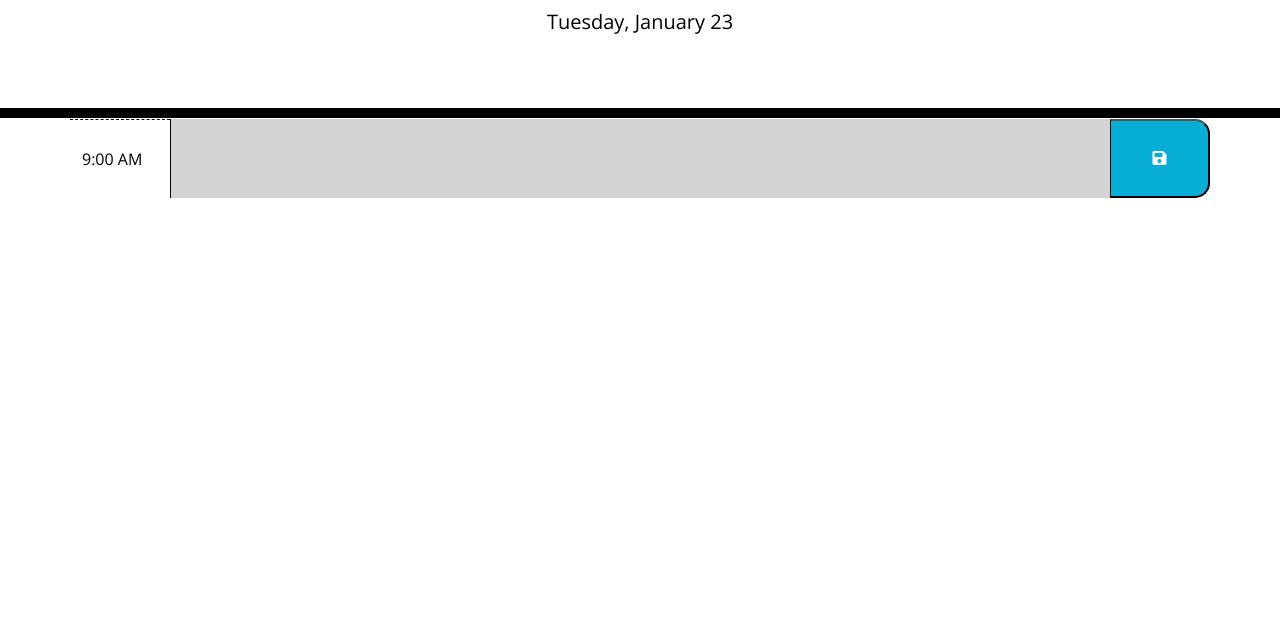
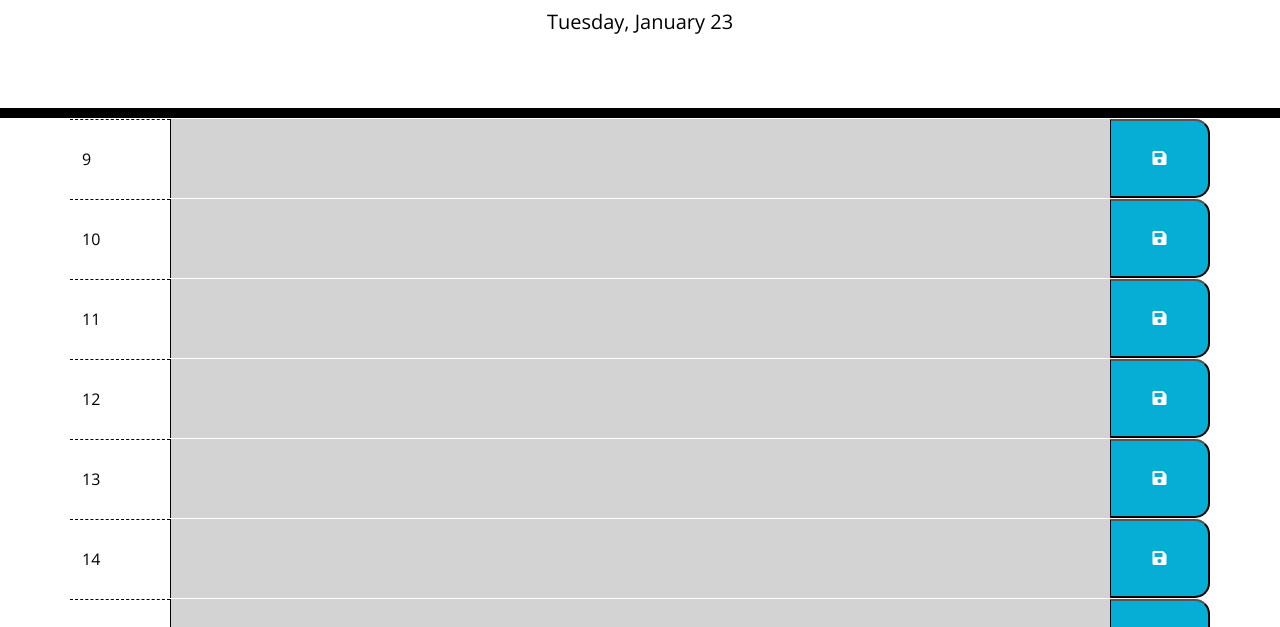
Before and after one commit to Volodymyr-Shtyka/calendarify, a plain HTML site: page index.html in a window 1280 px wide. Shown: the part 169-796 px from the top of the page. Drawn offline with nearby package versions, Linux system fonts and the light colour scheme.

Commit message:
dynamically generate timeblocks for the workday

```diff
--- a/assets/js/script.js
+++ b/assets/js/script.js
@@ -2,4 +2,29 @@ $(document).ready(function () {
     // Display the current day in the header
     $("#currentDay").text(dayjs().format("dddd, MMMM D"));
 
+    // Dynamically generate timeblocks for the workday
+    function generateTimeblocks() {
+        var timeblocksList = $(".timeblocks-list");
+        var timeStart = 9;
+        var timeEnd = 17;
+
+        for (var hour = timeStart; hour <= timeEnd; hour++) {
+            // Create a new time block element
+            var timeblock = $("<div>").addClass("row align-content-center time-block past");
+
+            // Create elements for hour, textarea, and save button
+            var hourDiv = $("<div>").addClass("col hour").text(hour);
+            var textArea = $("<textarea>").addClass("col description").attr("id", `description-${hour}`);
+            var saveBtn = $("<button>").addClass("col saveBtn").html('<i class="fas fa-save"></i>');
+
+            // Append elements to the time block
+            timeblock.append(hourDiv, textArea, saveBtn);
+
+            // Append the time block to the container
+            timeblocksList.append(timeblock);
+        }
+    }
+
+    // Initialize the page with generated time blocks
+    generateTimeblocks();
 })
--- a/index.html
+++ b/index.html
@@ -26,11 +26,6 @@
 </header>
 <div class="container timeblocks-list">
     <!-- Timeblocks go here -->
-    <div class="row align-content-center time-block past">
-        <div class="col hour">9:00 AM</div>
-        <textarea class="col description"></textarea>
-        <button class="col saveBtn"><i class="fas fa-save"></i></button>
-    </div>
 </div>
 
 <script src="https://cdnjs.cloudflare.com/ajax/libs/jquery/3.2.1/jquery.min.js"></script>
```
